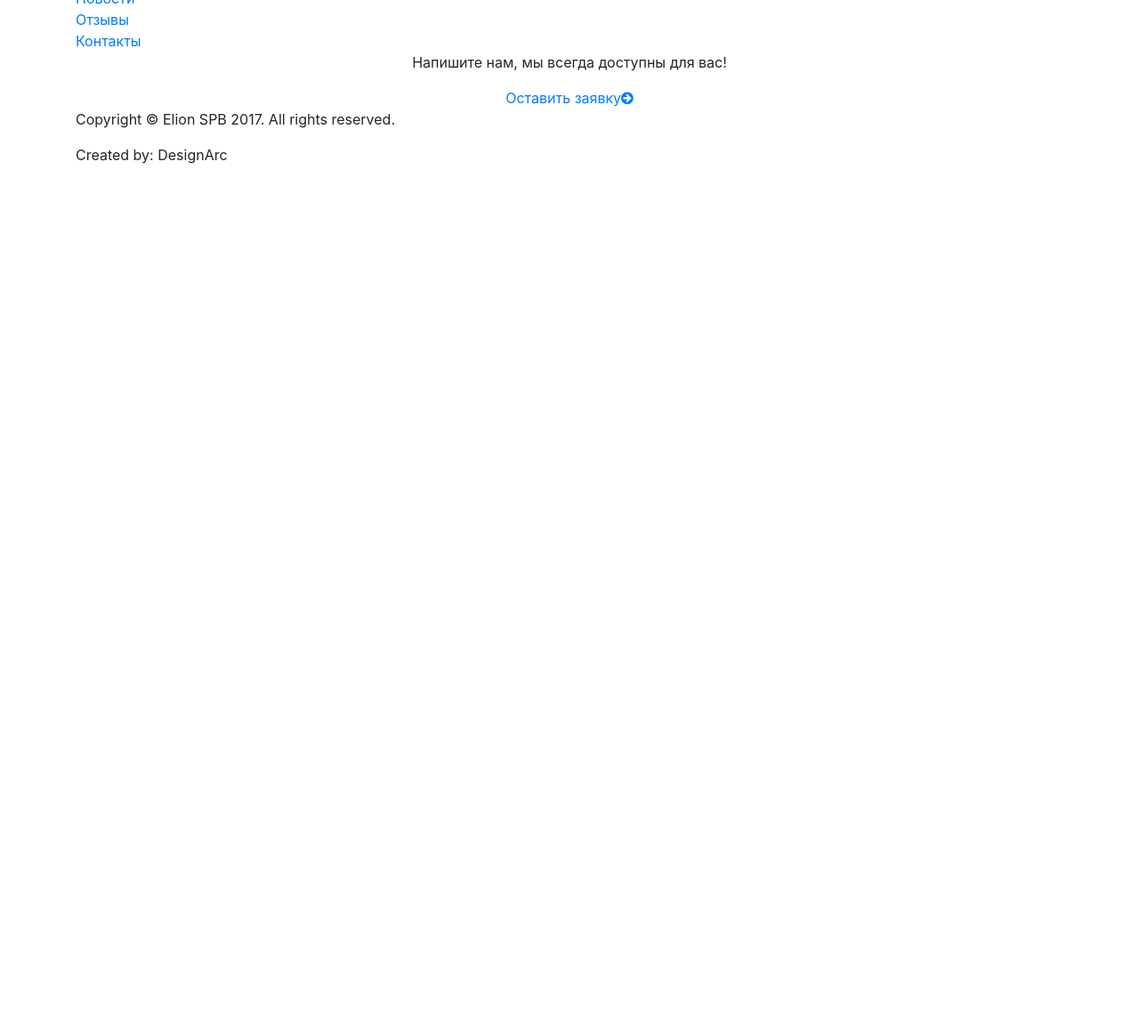
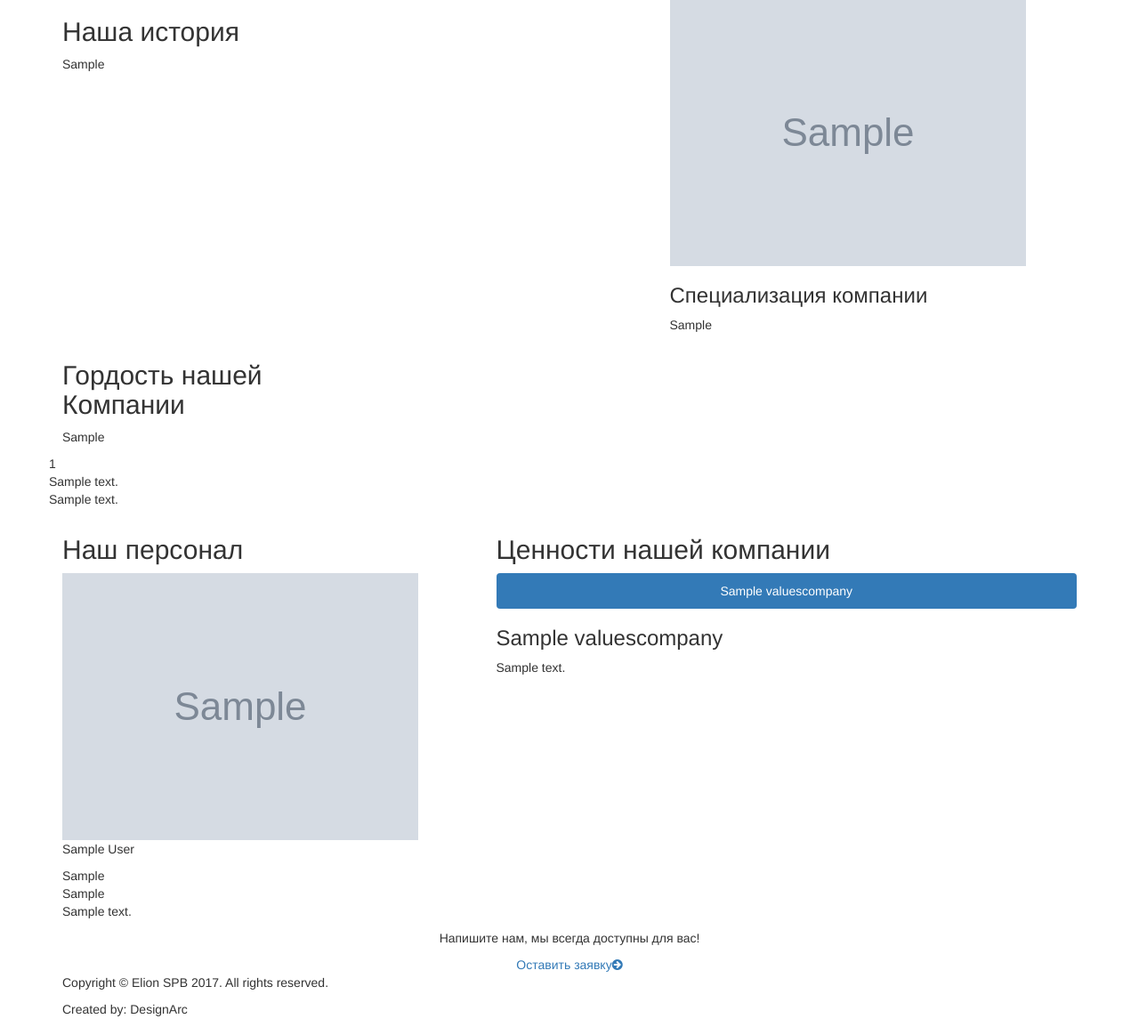
Before and after one commit to Nekr0bz/Elion, a Django app: page /about/ in a window 1280 px wide. Shown: the part 464-1618 px from the top of the page at 89% size. Before the commit the page ends 648 px from the top, so only its background shows below. Run offline with Django 3.2, Linux system fonts and the light colour scheme; tables that the repository leaves empty hold one stand-in row (values such as "Sample post"); grey boxes marked "Sample" are stand-in pictures; some libraries are stand-ins or nearby versions.

Commit message:
Upd: Страница "О компании".

```diff
--- a/Elion/settings.py
+++ b/Elion/settings.py
@@ -130,9 +130,11 @@ THUMBNAIL_DEFAULT_OPTIONS = {"crop": "smart"}
 THUMBNAIL_ALIASES = {
     "about.StaticDates": {
         "about_adm": {"size": (150, 150)},
+        "mission": {"size": (470, 167)},
     },
     "about.Employees": {
         "avatar_adm": {"size": (150, 150)},
+        "avatar": {"size": (130, 130)},
     },
     "services.Service": {
         "srvc_adm": {"size": (150, 150)},
--- a/about/models.py
+++ b/about/models.py
@@ -41,7 +41,7 @@ class StaticDates(models.Model):
     description_services = models.TextField('Общее описание услуг')
     who_we_are1 = models.TextField('"Кто мы?" - первый абзац')
     who_we_are2 = models.TextField('"Кто мы?" - второй абзац')
-    value_company = models.TextField('Ценности компании')
+    value_company = models.TextField('Гордость компании')
 
     class Meta:
         db_table = 'StaticDates'
@@ -60,6 +60,9 @@ class FourValuesCompany(models.Model):
     number = models.IntegerField('Число')
     desc1 = models.CharField('Первая строка описания', max_length=20)
     desc2 = models.CharField('Вторая строка описания', max_length=20)
+
+    def get_start_number(self):
+        return 1 if self.number < 30 else 10
 
 
 class Employees(models.Model):
--- a/about/templates/about/about.html
+++ b/about/templates/about/about.html
@@ -1,3 +1,113 @@
 {% extends "main/main.html" %}
+{% load staticfiles %}
+{% load thumbnail %}
+
+{% block add_css %}
+    <!-- owl-carousel css -->
+    <link href="{% static 'vendors/css/owl.carousel.css' %}" rel="stylesheet">
+    <link href="{% static 'vendors/css/owl.theme.css' %}" rel="stylesheet">
+{% endblock %}
 
 {% block title %}О компании{% endblock %}
+{% block body_class %}about{% endblock %}
+
+{% block content %}
+<!-- ======= Banner ======= -->
+{% include 'generic/banner.html' with this_section="Контакты"%}
+<!-- ================= /Banner ================ -->
+
+<!-- ============ Our history ========== -->
+<section class="history_sec">
+    <div class="container">
+        <div class="row">
+            <div class="col-lg-7 col-md-7 col-sm-12 col-xs-12 left-side">
+                <h2>Наша история</h2>
+                <p>{{ static_dates.history }}</p>
+            </div>
+            <div class="col-lg-5 col-md-5 col-xs-12 col-sm-12 right_side">
+                <img class="img-responsive" src="{% thumbnail static_dates.mission_img "mission" %}" alt="image">
+                <h3>Cпециализация компании</h3>
+                <p>{{ static_dates.mission }}</p>
+            </div>
+        </div>
+    </div>
+</section>
+<!-- ============ /Our history ========== -->
+
+<!-- ==========Value Of our Company ======= -->
+<section class="company_value_sec">
+    <div class="company_value_opacity">
+        <div class="container">
+            <div class="company_value_heading">
+                <div class="title-box" style="width: 284px">
+                    <h2>Гордость нашей <br>Компании</h2>
+                </div>
+                <div class="text-box">
+                    <p>{{ static_dates.value_company }}</p>
+                </div>
+            </div> <!-- End Row -->
+            <div class="row value_fact">
+            {% for value in static_dates.fourvaluescompany_set.all %}
+                <span class="timer" data-from="{{ value.get_start_number }}" data-to="{{ value.number }}" data-speed="5000" data-refresh-interval="50">{{ value.number }}</span>
+                <p>{{ value.desc1 }}<br>{{ value.desc2 }}</p>
+            {% endfor %}
+            </div>
+        </div>
+    </div>
+</section>
+<!-- ==========/Value Of our Company ======= -->
+
+<!-- ======= Testimonial & Company Values ======= -->
+<section class="testimonial_sec clear_fix">
+    <div class="container">
+        <div class="row">
+            <div  class="col-lg-5 col-md-12 col-sm-12 col-xs-12 testimonial_container">
+                <div class="sec-title">
+                    <h2>Наш персонал</h2>
+                </div>
+                <div id="owl">
+                    {% for employ in employees %}
+                    <div>
+                        <div class="testimonial">
+                            <img class="round_img" src="{% thumbnail employ.avatar "avatar" %}" alt="images">
+                            <div class="float_right client_info">
+                                <p>{{ employ.full_name }}</p>
+                                <span>{{ employ.position }}</span><br>
+                                <span>{{ employ.contact }}</span>
+                            </div>
+                        </div>
+                        <p class="john_speach">{{ employ.review }}</p>
+                    </div>
+                    {% endfor %}
+                </div> <!-- End owl -->
+            </div>
+            <div class="col-lg-7 col-md-12 col-sm-12 col-xs-12 company">
+                <h2>Ценности нашей компании</h2>
+                <div class="company-tab">
+                    <ul class="nav nav-pills nav-justified">
+                    {% for val in values_company %}
+                        <li{% if forloop.first %} class="active"{% endif %}>
+                            <a data-toggle="pill" href="#menu{{ val.id }}">{{ val.title_main }}</a>
+                        </li>
+                    {% endfor %}
+                    </ul>
+                     <div class="tab-content">
+                     {% for val in values_company %}
+                        <div id="menu{{ val.id }}" class="tab-pane fade {% if forloop.first %} in active{% endif %}">
+                            <h3>{{ val.title_other }}</h3>
+                            <p>{{ val.text }}</p>
+                        </div>
+                     {% endfor %}
+                     </div>
+                </div>
+            </div>
+        </div> <!-- End row -->
+    </div> <!-- End Container -->
+</section> <!-- testimonial -->
+<!-- ======= /Testimonial & Company Values ======= -->
+{% endblock %}
+
+{% block add_js %}
+    <script type="text/javascript" src="{% static 'vendors/js/owl.carousel.js' %}"></script>
+    <script type="text/javascript" src="{% static 'vendors/js/owl-custom.js' %}"></script>
+{% endblock %}
```
